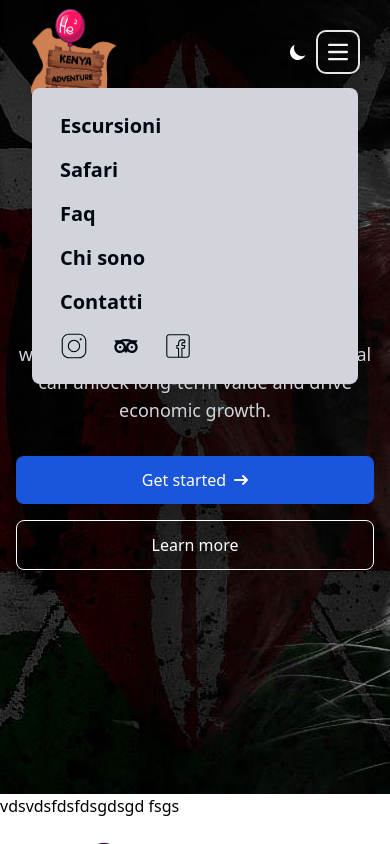
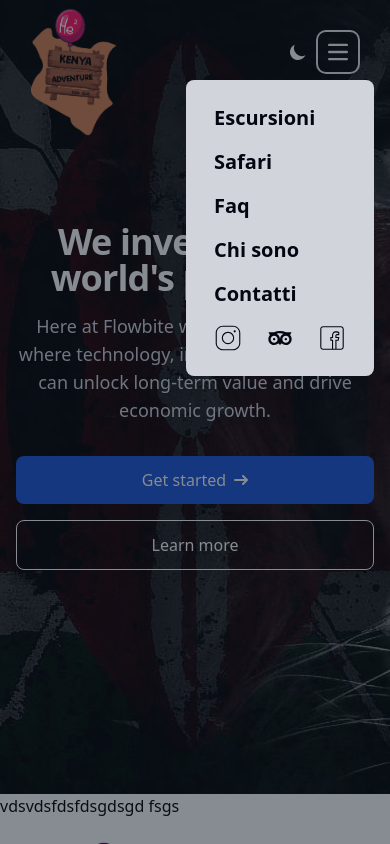
Before and after one commit to teo-pede/safari-kenya, an Angular app: page / in a window 390 px wide. Both pictures are taken after a click on the button "Open main menu". Shown: the top 844 px of the page. Built offline with nearby package versions, Linux system fonts and the light colour scheme.

Commit message:
navbar as modal

```diff
--- a/src/app/components/header/header.component.html
+++ b/src/app/components/header/header.component.html
@@ -1,3 +1,32 @@
+<div id="navbar-mini" tabindex="-1" class="fixed z-50 hidden w-full p-4 pt-16 overflow-x-hidden overflow-y-auto h-[calc(100%-1rem)] max-h-full">
+    <div class="relative max-h-full">
+        <div class="z-20 items-right">
+            <ul class="bg-gray-300 dark:bg-gray-800 flex flex-col p-4 mt-4 font-bold text-xl rounded-lg">
+                <li *ngFor="let linkItem of links">
+                    <a [routerLink]="[linkItem.link]" class="block py-2 pl-3 pr-4 rounded hover:bg-gray-100 dark:hover:bg-gray-700 dark:hover:text-white dark:border-gray-700 dark:text-white text-gray-950">{{ linkItem.name }}</a>
+                </li>
+                <li class="inline-flex py-2">
+                    <a href="https://www.instagram.com/eliooboy?r=nametag" target="_blank" class="block pl-3 pr-3 rounded">
+                        <svg class="animate-[spin_1s_ease-in-out] w-7 h-7 block rounded hover:bg-gray-100 dark:hover:bg-gray-700 dark:hover:text-white dark:border-gray-700 dark:text-white text-gray-950" xmlns="http://www.w3.org/2000/svg" aria-hidden="true" fill="currentColor" viewBox="0 0 50 50">
+                            <path d="M 16 3 C 8.8324839 3 3 8.8324839 3 16 L 3 34 C 3 41.167516 8.8324839 47 16 47 L 34 47 C 41.167516 47 47 41.167516 47 34 L 47 16 C 47 8.8324839 41.167516 3 34 3 L 16 3 z M 16 5 L 34 5 C 40.086484 5 45 9.9135161 45 16 L 45 34 C 45 40.086484 40.086484 45 34 45 L 16 45 C 9.9135161 45 5 40.086484 5 34 L 5 16 C 5 9.9135161 9.9135161 5 16 5 z M 37 11 A 2 2 0 0 0 35 13 A 2 2 0 0 0 37 15 A 2 2 0 0 0 39 13 A 2 2 0 0 0 37 11 z M 25 14 C 18.936712 14 14 18.936712 14 25 C 14 31.063288 18.936712 36 25 36 C 31.063288 36 36 31.063288 36 25 C 36 18.936712 31.063288 14 25 14 z M 25 16 C 29.982407 16 34 20.017593 34 25 C 34 29.982407 29.982407 34 25 34 C 20.017593 34 16 29.982407 16 25 C 16 20.017593 20.017593 16 25 16 z"/>
+                        </svg>
+                    </a>
+                    <a href="#tripad" target="_blank" class="block pl-3 pr-3 rounded">
+                        <svg xmlns="http://www.w3.org/2000/svg" class="animate-[ping_1s_ease-in-out] w-7 h-7 block rounded hover:bg-gray-100 dark:hover:bg-gray-700 dark:hover:text-white dark:border-gray-700 dark:text-white text-gray-950" aria-hidden="true" fill="currentColor" viewBox="0 0 24 24">
+                            <path d="M 12 6 C 10.097656 6 8.324219 6.367188 6.8125 7 L 2 7 C 2 7 3.140625 8.394531 3.277344 9.691406 C 2.492188 10.574219 2 11.726563 2 13 C 2 15.761719 4.238281 18 7 18 C 8.378906 18 9.628906 17.441406 10.535156 16.535156 L 12 18 L 13.464844 16.535156 C 14.371094 17.441406 15.621094 18 17 18 C 19.761719 18 22 15.761719 22 13 C 22 11.726563 21.507813 10.574219 20.722656 9.691406 C 20.859375 8.394531 22 7 22 7 L 17.175781 7 C 15.667969 6.367188 13.898438 6 12 6 Z M 12 8 C 13.054688 8 14.078125 8.152344 15.03125 8.40625 C 13.25 9.171875 12 10.9375 12 13 C 12 10.929688 10.742188 9.15625 8.949219 8.394531 C 9.910156 8.140625 10.941406 8 12 8 Z M 7 10 C 8.65625 10 10 11.34375 10 13 C 10 14.65625 8.65625 16 7 16 C 5.34375 16 4 14.65625 4 13 C 4 11.34375 5.34375 10 7 10 Z M 17 10 C 18.65625 10 20 11.34375 20 13 C 20 14.65625 18.65625 16 17 16 C 15.34375 16 14 14.65625 14 13 C 14 11.34375 15.34375 10 17 10 Z M 7 12 C 6.449219 12 6 12.449219 6 13 C 6 13.550781 6.449219 14 7 14 C 7.550781 14 8 13.550781 8 13 C 8 12.449219 7.550781 12 7 12 Z M 17 12 C 16.449219 12 16 12.449219 16 13 C 16 13.550781 16.449219 14 17 14 C 17.550781 14 18 13.550781 18 13 C 18 12.449219 17.550781 12 17 12 Z"/>
+                        </svg>
+                    </a>
+                    <a href="https://www.facebook.com/eliooboy.francis" target="_blank" class="block pl-3 pr-3 rounded">
+                        <svg class="animate-[bounce_1s_ease-in-out] w-7 h-7 block rounded hover:bg-gray-100 dark:hover:bg-gray-700 dark:hover:text-white dark:border-gray-700 dark:text-white text-gray-950" xmlns="http://www.w3.org/2000/svg" aria-hidden="true" fill="currentColor" viewBox="0 0 50 50">
+                            <path d="M 9 4 C 6.2504839 4 4 6.2504839 4 9 L 4 41 C 4 43.749516 6.2504839 46 9 46 L 25.832031 46 A 1.0001 1.0001 0 0 0 26.158203 46 L 31.832031 46 A 1.0001 1.0001 0 0 0 32.158203 46 L 41 46 C 43.749516 46 46 43.749516 46 41 L 46 9 C 46 6.2504839 43.749516 4 41 4 L 9 4 z M 9 6 L 41 6 C 42.668484 6 44 7.3315161 44 9 L 44 41 C 44 42.668484 42.668484 44 41 44 L 33 44 L 33 30 L 36.820312 30 L 38.220703 23 L 33 23 L 33 21 C 33 20.442508 33.05305 20.398929 33.240234 20.277344 C 33.427419 20.155758 34.005822 20 35 20 L 38 20 L 38 14.369141 L 37.429688 14.097656 C 37.429688 14.097656 35.132647 13 32 13 C 29.75 13 27.901588 13.896453 26.71875 15.375 C 25.535912 16.853547 25 18.833333 25 21 L 25 23 L 22 23 L 22 30 L 25 30 L 25 44 L 9 44 C 7.3315161 44 6 42.668484 6 41 L 6 9 C 6 7.3315161 7.3315161 6 9 6 z M 32 15 C 34.079062 15 35.38736 15.458455 36 15.701172 L 36 18 L 35 18 C 33.849178 18 32.926956 18.0952 32.150391 18.599609 C 31.373826 19.104024 31 20.061492 31 21 L 31 25 L 35.779297 25 L 35.179688 28 L 31 28 L 31 44 L 27 44 L 27 28 L 24 28 L 24 25 L 27 25 L 27 21 C 27 19.166667 27.464088 17.646453 28.28125 16.625 C 29.098412 15.603547 30.25 15 32 15 z"/>
+                        </svg>
+                    </a>
+                </li>
+            </ul>
+        </div>
+    </div>
+</div>
+
 <nav [ngClass]="isHome ? 'absolute bg-transparent' : 'bg-white dark:bg-gray-900'" class="w-full z-20 top-0 left-0">
     <a [routerLink]="['/']" class="absolute top-2 left-2 z-10">
         <img src="/assets/img/elio_ico.png" class="h-32 mr-4" alt="Kenya Adventure con Elio">
@@ -11,7 +40,7 @@
                 <svg id="theme-toggle-light-icon" class="hidden w-5 h-5" fill="currentColor" viewBox="0 0 20 20" xmlns="http://www.w3.org/2000/svg"><path d="M10 2a1 1 0 011 1v1a1 1 0 11-2 0V3a1 1 0 011-1zm4 8a4 4 0 11-8 0 4 4 0 018 0zm-.464 4.95l.707.707a1 1 0 001.414-1.414l-.707-.707a1 1 0 00-1.414 1.414zm2.12-10.607a1 1 0 010 1.414l-.706.707a1 1 0 11-1.414-1.414l.707-.707a1 1 0 011.414 0zM17 11a1 1 0 100-2h-1a1 1 0 100 2h1zm-7 4a1 1 0 011 1v1a1 1 0 11-2 0v-1a1 1 0 011-1zM5.05 6.464A1 1 0 106.465 5.05l-.708-.707a1 1 0 00-1.414 1.414l.707.707zm1.414 8.486l-.707.707a1 1 0 01-1.414-1.414l.707-.707a1 1 0 011.414 1.414zM4 11a1 1 0 100-2H3a1 1 0 000 2h1z" fill-rule="evenodd" clip-rule="evenodd"></path></svg>
             </button>
 
-            <button id="collapse-navbar-button" data-collapse-toggle="navbar-sticky" type="button" class="inline-flex items-center p-2 w-10 h-10 justify-center text-sm rounded-lg lg:hidden focus:outline-none focus:ring-2" [ngClass]="isHome ? 'text-gray-100 hover:bg-gray-300 focus:ring-gray-200' : 'text-gray-950 hover:bg-gray-100 focus:ring-gray-200 dark:text-gray-400 dark:hover:bg-gray-700 dark:focus:ring-gray-600'" aria-controls="navbar-sticky" aria-expanded="false">
+            <button (click)="toggleNavbar()" id="collapse-navbar-button" type="button" class="inline-flex items-center p-2 w-10 h-10 justify-center text-sm rounded-lg lg:hidden focus:outline-none focus:ring-2" [ngClass]="isHome ? 'text-gray-100 hover:bg-gray-300 focus:ring-gray-200' : 'text-gray-950 hover:bg-gray-100 focus:ring-gray-200 dark:text-gray-400 dark:hover:bg-gray-700 dark:focus:ring-gray-600'" aria-expanded="false">
                 <span class="sr-only">Open main menu</span>
                 <svg class="w-5 h-5" aria-hidden="true" xmlns="http://www.w3.org/2000/svg" fill="none" viewBox="0 0 17 14">
                     <path stroke="currentColor" stroke-linecap="round" stroke-linejoin="round" stroke-width="2" d="M1 1h15M1 7h15M1 13h15"/>
--- a/src/app/components/header/header.component.ts
+++ b/src/app/components/header/header.component.ts
@@ -1,15 +1,18 @@
-import { Component, OnInit } from '@angular/core';
+import { Component, OnInit, OnDestroy } from '@angular/core';
 import { Router, NavigationEnd } from '@angular/router';
+import { Modal, Carousel } from 'flowbite';
+import type { ModalOptions, ModalInterface, CarouselItem, CarouselOptions, CarouselInterface } from 'flowbite'
 
 @Component({
   selector: 'app-header',
   templateUrl: './header.component.html',
   styleUrls: ['./header.component.css']
 })
-export class HeaderComponent implements OnInit{
+export class HeaderComponent implements OnInit, OnDestroy{
+
+  private navbarModal: ModalInterface = new Modal();
 
   isHome = true;
-
   links = [
     {name: 'Escursioni', link: '/excursions'},
     {name: 'Safari', link: '/safaris'},
@@ -22,11 +25,7 @@ export class HeaderComponent implements OnInit{
 
   routeEvent(router: Router){
     router.events.subscribe(e => {
-      var navBar = <HTMLElement>document.getElementById('navbar-sticky');
-      if (!navBar.classList.contains('hidden')){
-        var navBarButton = <HTMLElement>document.getElementById('collapse-navbar-button');
-        navBarButton.click();
-      }
+      this.closeNavbar()
       if (e instanceof NavigationEnd){
         this.isHome = e.urlAfterRedirects.startsWith('/#') || e.urlAfterRedirects == '/'
       }
@@ -34,9 +33,38 @@ export class HeaderComponent implements OnInit{
   }
 
   ngOnInit() {
+    this.enableNavarModal();
     this.routeEvent(this.router);
     this.chooseTheme();
     this.backOnTopBtn();
+  }
+
+  ngOnDestroy(): void {
+      this.closeNavbar()
+  }
+
+  enableNavarModal(): void{
+    const navbarElement = <HTMLElement>document.getElementById('navbar-mini');
+    const modalOptions: ModalOptions = {
+      placement: 'top-right',
+      backdrop: 'dynamic',
+      backdropClasses: 'bg-gray-900 bg-opacity-50 dark:bg-opacity-80 fixed inset-0 z-40',
+      closable: true,
+      onHide: () => {},
+      onShow: () => {},
+      onToggle: () => {}
+    }
+    this.navbarModal = new Modal(navbarElement, modalOptions);
+  }
+
+  openNavbar(): void{
+    this.navbarModal.show()
+  }
+  closeNavbar(): void{
+    this.navbarModal.hide()
+  }
+  toggleNavbar(): void{
+    this.navbarModal.toggle()
   }
 
   chooseTheme():void {
```
